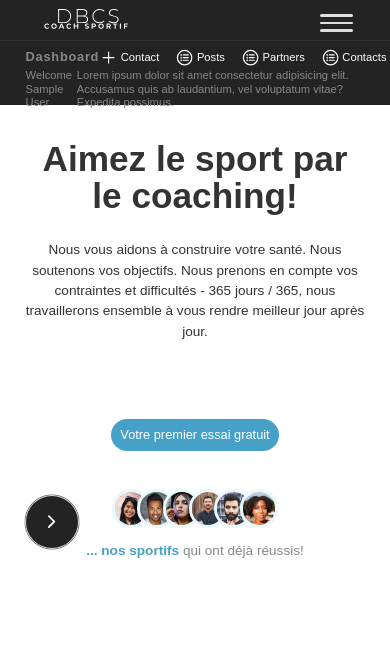
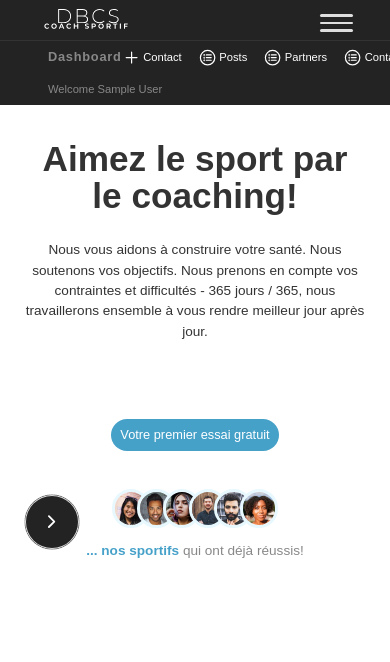
Before and after one commit to CodeIsaMystic/dbcs-website, a PHP site: page /dbcs/ in a window 390 px wide. Shown: the top 662 px of the page. Run offline with PHP 8.4, Linux system fonts and the light colour scheme; the visitor is signed in with stand-in values (Sample User, id 1); some libraries are stand-ins or nearby versions.

Commit message:
adjusted dashborard navs styles

```diff
--- a/app/views/inc/dashboardnavs.php
+++ b/app/views/inc/dashboardnavs.php
@@ -41,6 +41,6 @@
     <?php echo $_SESSION['user_name']; ?>
   </p>
   <p class="txt-content--small">
-    Lorem ipsum dolor sit amet consectetur adipisicing elit. Accusamus quis ab laudantium, vel voluptatum vitae? Expedita possimus.
+    Lorem ipsum dolor sit amet consectetur adipisicing elit. Accusamus Expedita possimus.
   </p>
 </div>
--- a/app/views/inc/footer.php
+++ b/app/views/inc/footer.php
@@ -100,10 +100,6 @@
 
     <script src="https://code.jquery.com/jquery-3.2.1.min.js"></script>
 
-    <script
-      src="https://cdnjs.cloudflare.com/ajax/libs/lodash.js/4.17.21/lodash.min.js"
-      referrerpolicy="no-referrer"
-    ></script>
     <script src="https://cdnjs.cloudflare.com/ajax/libs/gsap/3.4.0/gsap.min.js"></script>
     <script src="https://cdnjs.cloudflare.com/ajax/libs/gsap/3.4.0/ScrollTrigger.min.js"></script>
     <script type="module" src="<?= URL_ROOT; ?>/js/script.js"></script>
--- a/app/views/inc/navbar.php
+++ b/app/views/inc/navbar.php
@@ -94,7 +94,7 @@
           </svg>
         </a>
 
-        <!-- BURGER BTN -->
+        <!-- MENU ICON -->
         <div class="menu-icon">
           <div class="menu-icon__middle"></div>
         </div>
--- a/public/css/modules.css
+++ b/public/css/modules.css
@@ -218,9 +218,16 @@
   gap: 4rem;
 }
 
-/**************************/
-/*    DASHBOARD NAVS  */
-/**************************/
+/**********************/
+/*   DASHBOARD NAVS  */
+/********************/
+/* Dashboard Navs  */
+.dashboard-navs {
+  display: block;
+}
+.dashboard-navs .dashboard-logged-list a {
+  font-size: 1.4rem;
+}
 /* Dashboard-login  */
 .dashboard-login {
   display: none;
@@ -252,14 +259,7 @@
 .dashboard-login-nav .dashboard-login-list li ion-icon {
   padding-right: 0.4rem;
 }
-/* Dashboard Navs  */
-.dashboard-navs {
-  display: block;
-}
-.dashboard-navs .dashboard-logged-list a {
-  font-size: 1.4rem;
-}
-/* Dashboard Logged  */
+/* Dashboard Logged nav */
 .dashboard-logged {
   display: flex;
   align-items: center;
@@ -267,8 +267,11 @@
   height: 4rem;
   padding: 0 1.2rem;
 }
+.dashboard-logged h4,
+.dashboard-login h4 {
+  padding-left: 4.8rem;
+}
 
-/*  Nav  */
 .dashboard-logged-list {
   display: flex;
   align-items: center;
--- a/public/css/queries.css
+++ b/public/css/queries.css
@@ -166,9 +166,7 @@
     opacity: 1;
   }
 
-  /*****************/
   /*   MENU ICON  */
-  /***************/
   .menu-icon {
     position: absolute;
     width: 32px;
@@ -248,6 +246,12 @@
   .primary-nav .link:visited {
     font-size: 3rem;
   }
+  .dashboard-logged p:last-child {
+    display: none;
+  }
+  .dashboard-logged p:first-child {
+    padding-left: 4.8rem;
+  }
 
   .grid--footer {
     grid-template-columns: repeat(6, 1fr);
@@ -294,10 +298,6 @@
   .pricing-plan {
     width: 85%;
     margin: 0 auto;
-  }
-
-  .dashboard-logged {
-    padding: 0 3.2rem 0 3.2rem;
   }
 
   .dashboard-logged-list {
```
